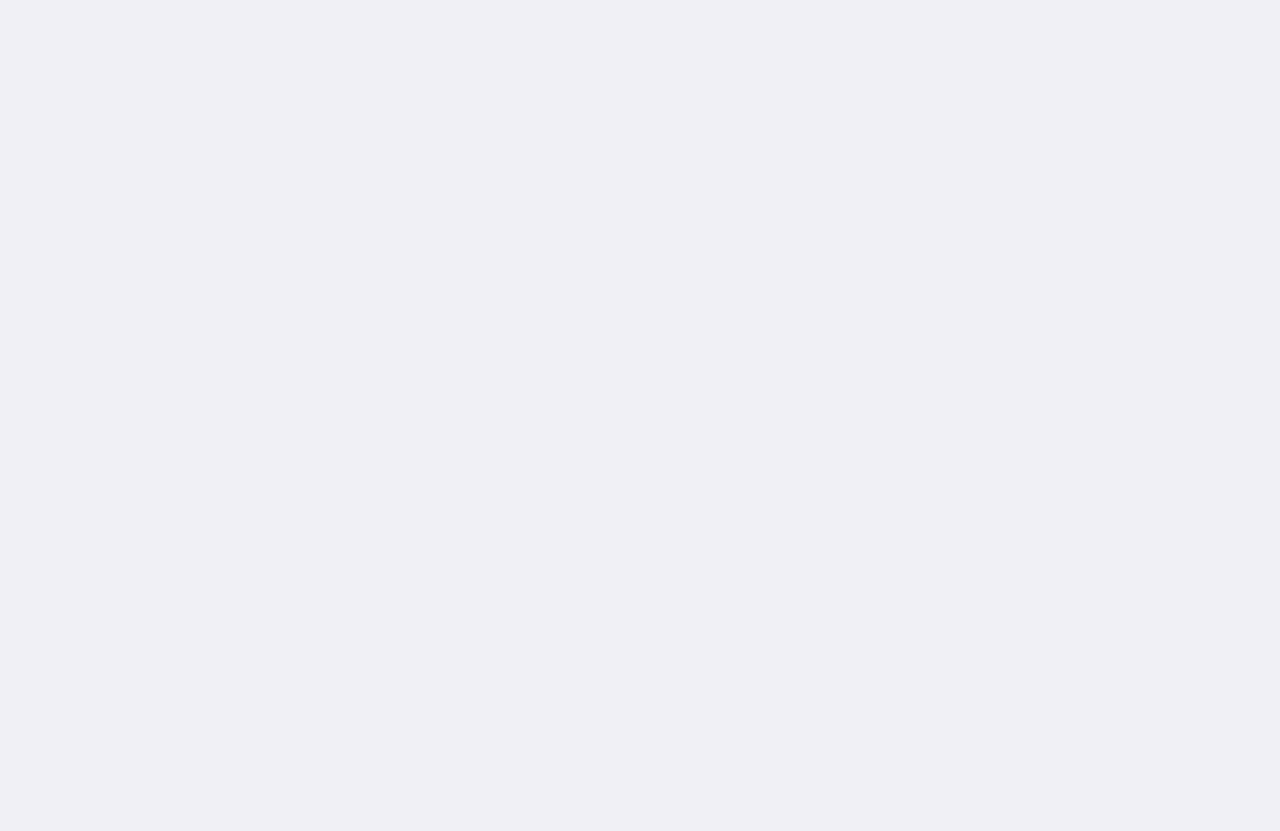
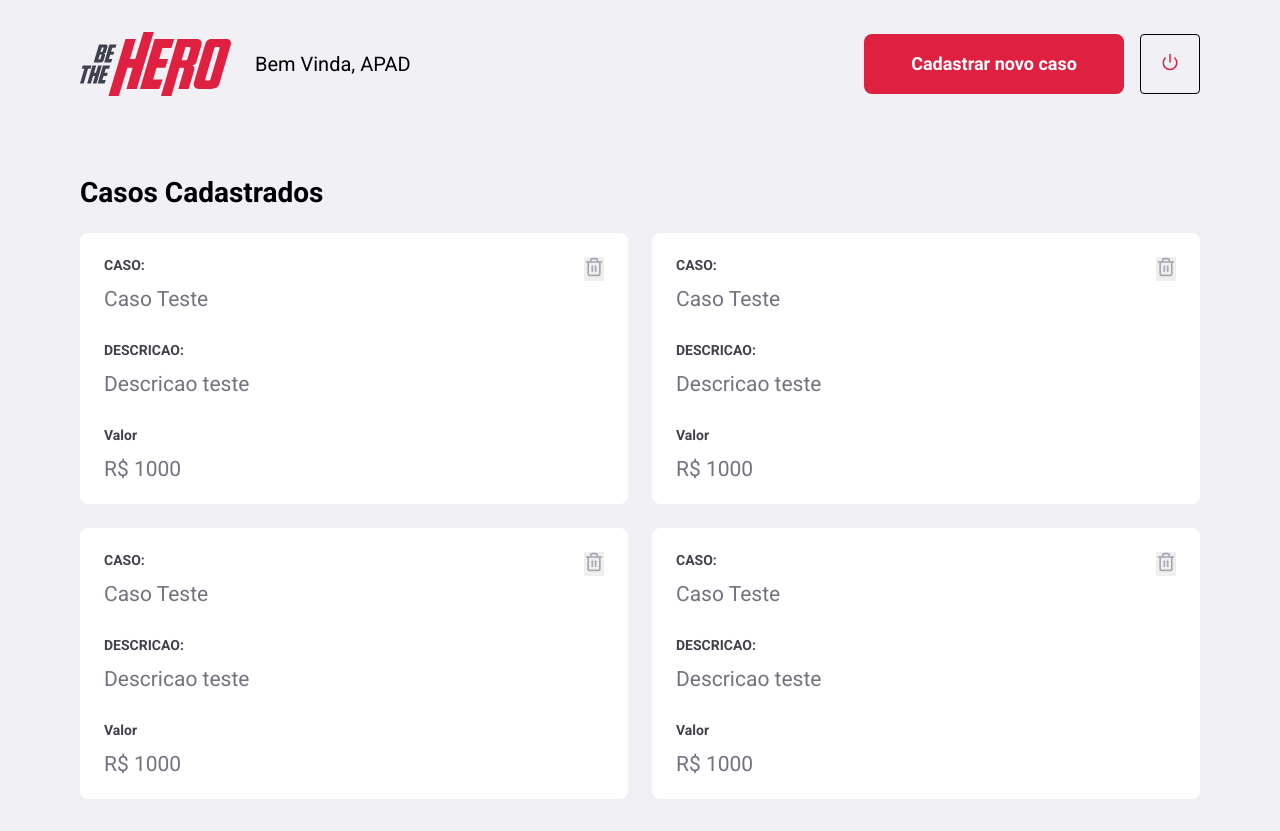
Before and after one commit to Constantinoi/semana-omnistack, a React (Create React App) app in the folder frontend/: page /profile in a window 1280 px wide. Before the commit the page ends 800 px from the top, so only its background shows below. Built offline with nearby package versions, Linux system fonts and the light colour scheme.

Commit message:
Pagina de Profile

```diff
--- a/frontend/src/pages/Logon/styles.css
+++ b/frontend/src/pages/Logon/styles.css
@@ -6,7 +6,7 @@
 
     display: flex;
     align-items: center;
-    justify-content: center;
+    justify-content: space-between;
 }
 
 .logon-container section.form{
--- /dev/null
+++ b/frontend/src/pages/Profile/index.js
@@ -0,0 +1,80 @@
+import React from 'react';
+import { Link } from 'react-router-dom';
+import { FiPower, FiTrash2 } from 'react-icons/fi';
+
+import logoImg from '../../assets/logo.svg';
+import './styles.css';
+
+export default function Profile(){
+    return(
+        <div className="profile-container">
+            <header>
+                <img src={logoImg} alt="Be The Hero"/>
+                <span>Bem Vinda, APAD</span>
+                <Link className="button" to="/incidents/new">Cadastrar novo caso</Link>
+                <button type="button">
+                    <FiPower size={18} color= "#E02041"/>
+                </button>
+            </header>
+            <h1>Casos Cadastrados</h1>
+            <ul>
+                <li>
+                    <strong>CASO:</strong>
+                    <p>Caso Teste</p>
+
+                    <strong>DESCRICAO:</strong>
+                    <p>Descricao teste</p>
+
+                    <strong>Valor</strong>
+                    <p>R$ 1000</p>
+
+                    <button type="button">
+                        <FiTrash2 size={20} color="#a8a8b3"/>
+                    </button>
+                </li>
+                <li>
+                    <strong>CASO:</strong>
+                    <p>Caso Teste</p>
+
+                    <strong>DESCRICAO:</strong>
+                    <p>Descricao teste</p>
+
+                    <strong>Valor</strong>
+                    <p>R$ 1000</p>
+
+                    <button type="button">
+                        <FiTrash2 size={20} color="#a8a8b3"/>
+                    </button>
+                </li>
+                <li>
+                    <strong>CASO:</strong>
+                    <p>Caso Teste</p>
+
+                    <strong>DESCRICAO:</strong>
+                    <p>Descricao teste</p>
+
+                    <strong>Valor</strong>
+                    <p>R$ 1000</p>
+
+                    <button type="button">
+                        <FiTrash2 size={20} color="#a8a8b3"/>
+                    </button>
+                </li>
+                <li>
+                    <strong>CASO:</strong>
+                    <p>Caso Teste</p>
+
+                    <strong>DESCRICAO:</strong>
+                    <p>Descricao teste</p>
+
+                    <strong>Valor</strong>
+                    <p>R$ 1000</p>
+
+                    <button type="button">
+                        <FiTrash2 size={20} color="#a8a8b3"/>
+                    </button>
+                </li>
+            </ul>
+        </div>
+    );
+}
--- /dev/null
+++ b/frontend/src/pages/Profile/styles.css
@@ -0,0 +1,78 @@
+.profile-container{
+    width: 100%;
+    max-width: 1180px;
+    padding: 0 30px;
+    margin: 32px auto;
+}
+
+.profile-container header{
+    display: flex;
+    align-items: center;
+}
+
+.profile-container header span{
+    font-size: 20px;
+    margin-left: 24px;
+}
+
+.profile-container header img{
+    height: 64px;
+}
+
+.profile-container header a{
+    width: 260px;
+    margin-left: auto;
+    margin-top: 0;
+}
+
+.profile-container header button{
+    height: 60px;
+    width: 60px;
+    border-radius: 4px;
+    border: 1px solid;
+    background: transparent;
+    margin-left: 16px;
+    transition: border-color 0.2s;
+}
+.profile-container header button:hover{
+    border-color: #999;
+}
+
+.profile-container h1{
+    margin-top: 80px;
+    margin-bottom: 24px;
+}
+.profile-container ul{
+    display: grid;
+    grid-template-columns: repeat(2, 1fr);
+    grid-gap: 24px;
+    list-style: none;
+}
+.profile-container ul li{
+    background: #fff;
+    padding: 24px;
+    border-radius: 8px;
+    position: relative;
+}
+.profile-container ul li button{
+    position: absolute;
+    right: 24px;
+    top: 24px;
+    border: 0;
+}
+.profile-container ul li button:hover{
+    opacity: 0.8;
+}
+.profile-container ul li strong{
+    display: block;
+    margin-bottom: 16px;
+    color: #41414d;
+}
+.profile-container ul li p + strong{
+    margin-top: 32px;
+}
+.profile-container ul li p{
+    color: #737380;
+    line-height: 21px;
+    font-size: 21px;
+}
--- a/frontend/src/routes.js
+++ b/frontend/src/routes.js
@@ -2,7 +2,8 @@
 import {BrowserRouter,Route, Switch } from 'react-router-dom';
 
 import Logon from './pages/Logon';
-import Register from './pages/Register'
+import Register from './pages/Register';
+import Profile from './pages/Profile';
 
 
 export default function Routes(){
@@ -11,6 +12,7 @@
             <Switch>
             <Route path="/" exact component={Logon}/>
             <Route path="/register" component={Register}/>
+            <Route path="/profile" component={Profile}/>
             </Switch>
         </BrowserRouter>
     );
```
